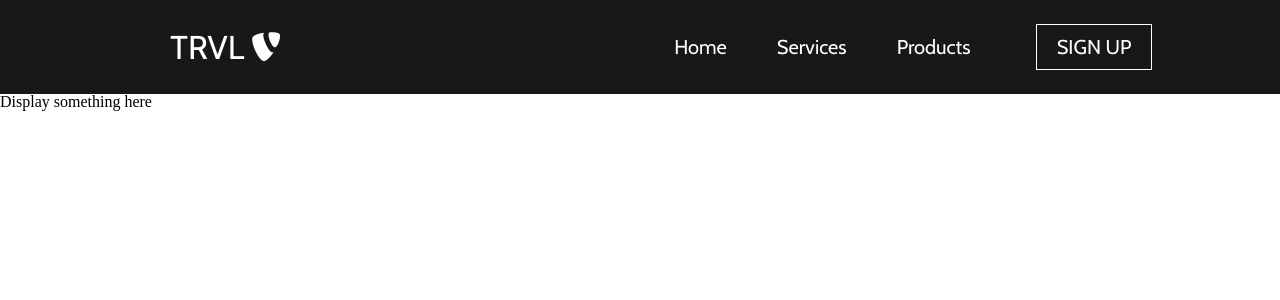
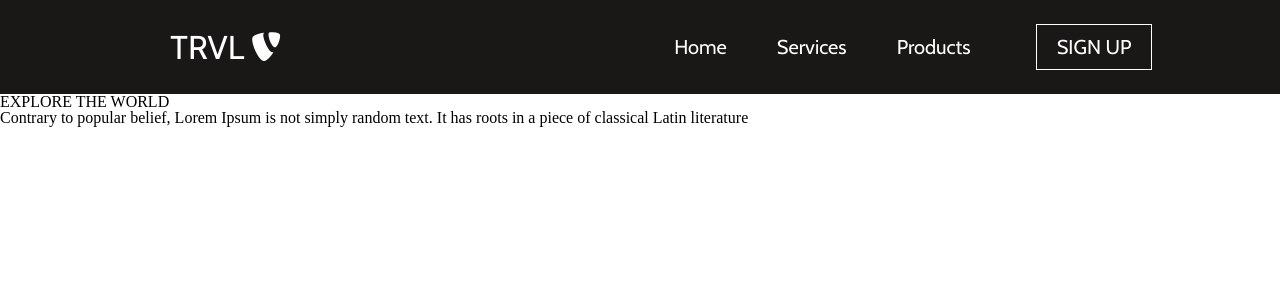
Before and after one commit to TevvinStrong/trvl, a React (Create React App) app: page / in a window 1280 px wide. Shown: the top 300 px of the page. Built offline with nearby package versions, Linux system fonts and the light colour scheme.

Commit message:
Jumbotron content added & wrapped in container div

```diff
--- a/src/components/Jumbotron/Jumbotron.js
+++ b/src/components/Jumbotron/Jumbotron.js
@@ -4,7 +4,10 @@ const Jumbotron = () => {
     return (
         <>
             <div className="jumbotron">
-                <h1>Display something here</h1>
+                <div className="jumbotron-content">
+                    <h1>EXPLORE THE WORLD</h1>
+                    <p>Contrary to popular belief, Lorem Ipsum is not simply random text. It has roots in a piece of classical Latin literature</p>
+                </div>
             </div>
         </>
     );
```
